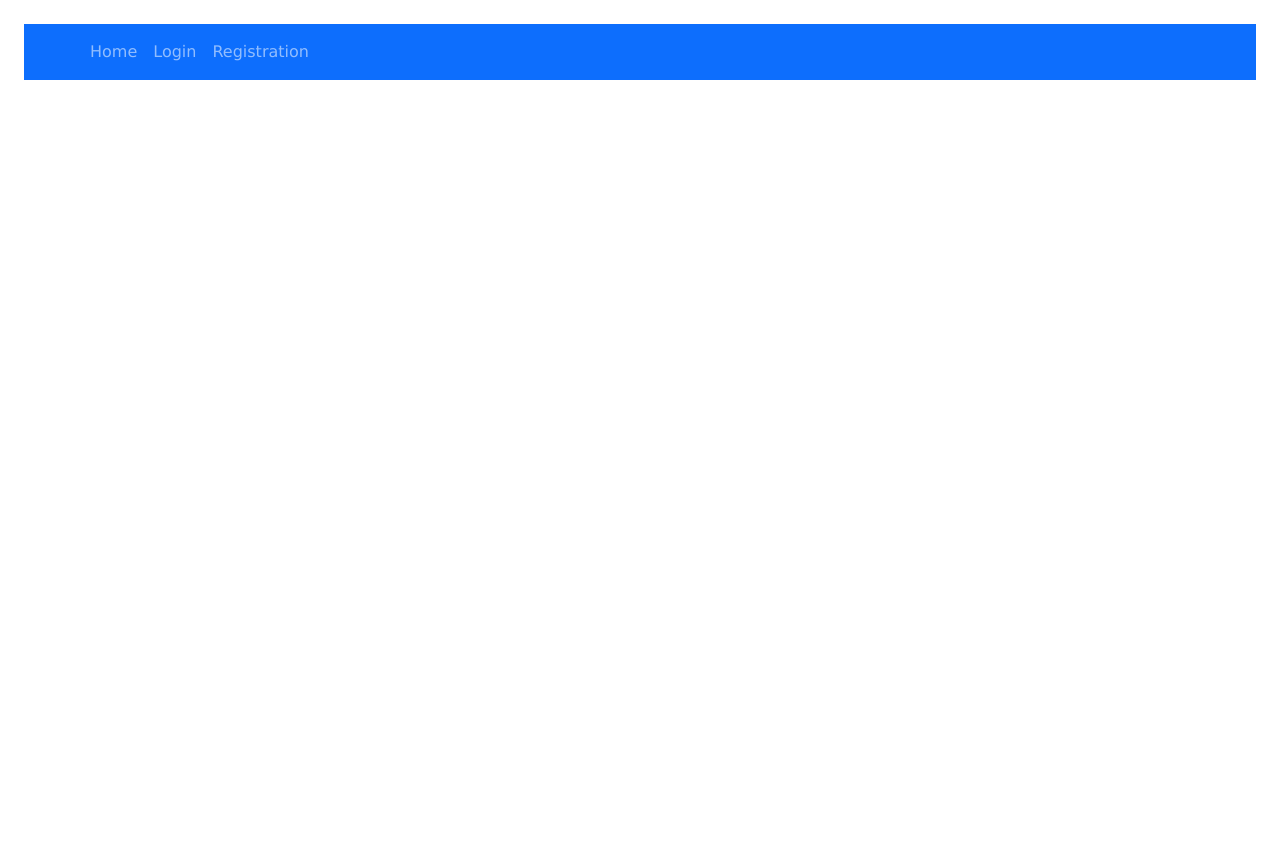
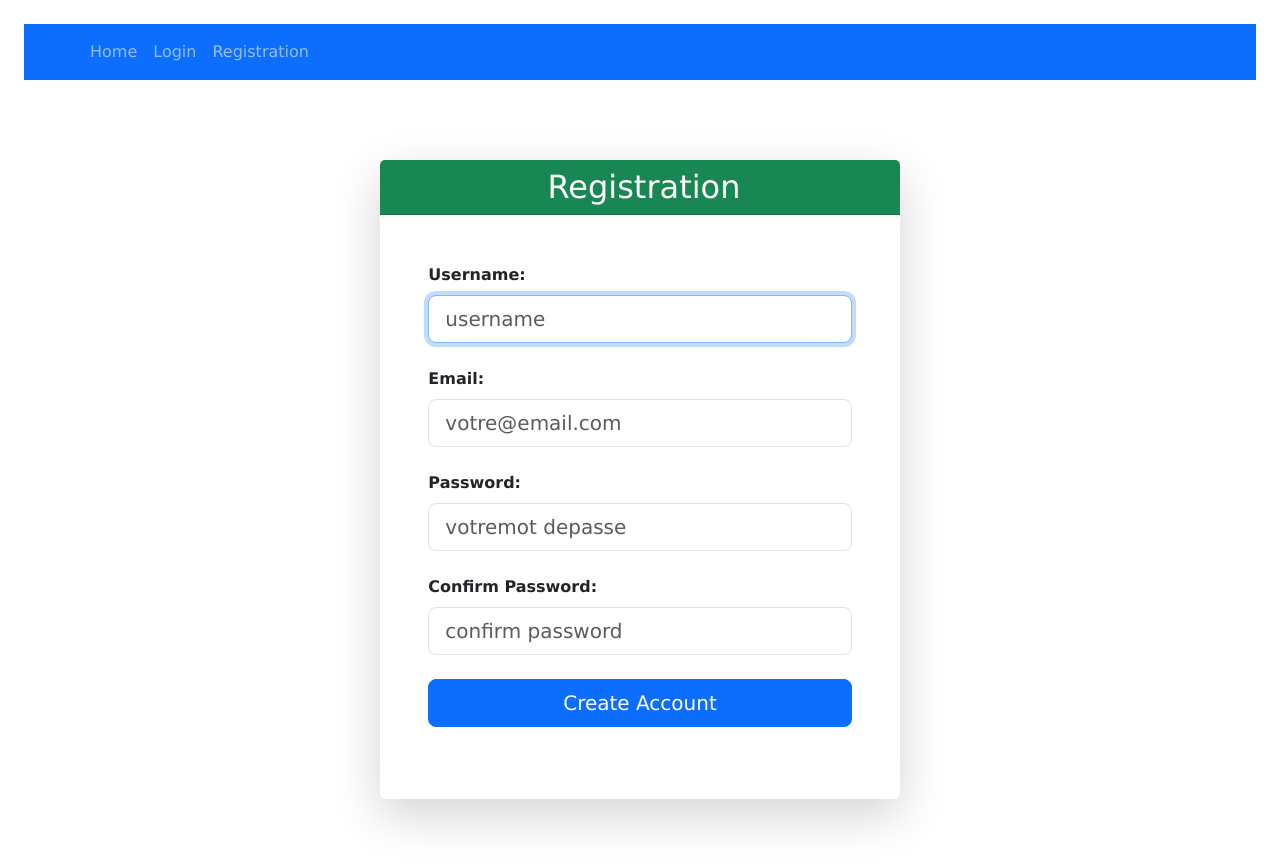
Before and after one commit to RosaBen/fullstackMyArticles, a React (Vite) app in the folder frontend/: page /registration in a window 1280 px wide. Shown: the top 866 px of the page. Before the commit the page ends 800 px from the top, so only its background shows below. Built offline with nearby package versions, Linux system fonts and the light colour scheme; no server answers.

Commit message:
added regsitration

```diff
--- a/frontend/src/components/Login.jsx
+++ b/frontend/src/components/Login.jsx
@@ -14,12 +14,13 @@ export default function Login() {
   const handleSubmit = async (e) => {
     e.preventDefault();
     setLoading(true);
-    navigate('/');
     setError('');
 
     const result = await login(email, password);
 
-    if (!result.success) {
+    if (result.success) {
+      navigate('/');
+    } else {
       setError(result.error);
     }
 
@@ -55,7 +56,7 @@ export default function Login() {
               </div>
               <div className='mb-4'>
                 <label htmlFor='password' className='form-label fw-bold'>
-                  Email:
+                  Password:
                 </label>
                 <input
                   id='password'
--- a/frontend/src/components/Registration.jsx
+++ b/frontend/src/components/Registration.jsx
@@ -1,16 +1,132 @@
+import { useState } from 'react';
+import { useNavigate } from 'react-router-dom';
 import { useAuth } from '../hooks/useAuth';
 
 export default function Registration() {
-  const { user } = useAuth();
+  const { register } = useAuth();
+  const [email, setEmail] = useState('');
+  const [password, setPassword] = useState('');
+  const [username, setUsername] = useState('');
+  const [passwordConfirmation, setPasswordConfirmation] = useState('');
+  const [error, setError] = useState('');
+  const [loading, setLoading] = useState('');
+  let navigate = useNavigate();
 
-  if (!user) return null;
+  const handleSubmit = async (e) => {
+    e.preventDefault();
+    setLoading(true);
+    setError('');
+
+    const result = await register(
+      username,
+      email,
+      password,
+      passwordConfirmation
+    );
+
+    if (result.success) {
+      navigate('/');
+    } else {
+      setError(result.error);
+    }
+
+    setLoading(false);
+  };
 
   return (
-    <div>
-      {/* <span>Welcome, {user.email}</span>
-      <button onClick={logout}>
-        Logout
-      </button> */}
+    <div className='row justify-content-center'>
+      <div className='col-md-6 col-lg-5'>
+        <div className='card shadow-lg border-0'>
+          <div className='card-header bg-success text-white text-center'>
+            <h2 className='card-title mb-0'>
+              <i className='fas fa-user-plus me-2'></i>
+              Registration
+            </h2>
+          </div>
+          <div className='card-body p-5'>
+            <form onSubmit={handleSubmit} className='needs-validation'>
+              {error && (
+                <div className='alert alert-danger' role='alert'>
+                  {error}
+                </div>
+              )}
+              <div className='mb-4'>
+                <label htmlFor='email' className='form-label fw-bold'>
+                  Username:
+                </label>
+                <input
+                  id='username'
+                  type='text'
+                  className='form-control form-control-lg'
+                  value={username}
+                  placeholder='username'
+                  onChange={(e) => setUsername(e.target.value)}
+                  autoFocus={true}
+                  autoComplete='username'
+                  required
+                />
+              </div>
+              <div className='mb-4'>
+                <label htmlFor='email' className='form-label fw-bold'>
+                  Email:
+                </label>
+                <input
+                  id='email'
+                  type='email'
+                  className='form-control form-control-lg'
+                  value={email}
+                  placeholder='votre@email.com'
+                  onChange={(e) => setEmail(e.target.value)}
+                  autoComplete='email'
+                  required
+                />
+              </div>
+              <div className='mb-4'>
+                <label htmlFor='password' className='form-label fw-bold'>
+                  Password:
+                </label>
+                <input
+                  id='password'
+                  type='password'
+                  className='form-control form-control-lg'
+                  value={password}
+                  placeholder='votremot depasse'
+                  onChange={(e) => setPassword(e.target.value)}
+                  autoComplete='current-password'
+                  required
+                />
+              </div>
+              <div className='mb-4'>
+                <label
+                  htmlFor='password-confirmation'
+                  className='form-label fw-bold'
+                >
+                  Confirm Password:
+                </label>
+                <input
+                  id='password-confirmation'
+                  type='password'
+                  className='form-control form-control-lg'
+                  value={passwordConfirmation}
+                  placeholder='confirm password'
+                  onChange={(e) => setPasswordConfirmation(e.target.value)}
+                  autoComplete='current-password'
+                  required
+                />
+              </div>
+              <div className='d-grid mb-4'>
+                <button
+                  type='submit'
+                  disabled={loading}
+                  className='btn btn-primary btn-lg'
+                >
+                  {loading ? 'Creating...' : 'Create Account'}
+                </button>
+              </div>
+            </form>
+          </div>
+        </div>
+      </div>
     </div>
   );
 }
--- a/frontend/src/contexts/AuthContext.jsx
+++ b/frontend/src/contexts/AuthContext.jsx
@@ -47,12 +47,37 @@ export const AuthProvider = ({ children }) => {
     }
   };
 
+  const register = async (username, email, password, passwordConfirmation) => {
+    try {
+      const response = await apiService.createUser(
+        username,
+        email,
+        password,
+        passwordConfirmation
+      );
+      if (response.user) {
+        return { success: true };
+      } else {
+        return {
+          success: false,
+          error: response.errors
+            ? response.errors.join(', ')
+            : response.message || 'Registration failed',
+        };
+      }
+    } catch (error) {
+      console.error('Register error:', error);
+      return { success: false, error: error.message || 'Registration failed' };
+    }
+  };
+
   const value = {
     user,
     login,
     logout,
     loading,
     isAuthenticated: !!user,
+    register,
   };
 
   return <AuthContext.Provider value={value}>{children}</AuthContext.Provider>;
--- a/frontend/src/services/api.js
+++ b/frontend/src/services/api.js
@@ -1,6 +1,7 @@
 const API_BASE_URL = 'http://127.0.0.1:3000';
 
 export const apiService = {
+  // LOGIN
   login: async (email, password) => {
     const response = await fetch(`${API_BASE_URL}/users/sign_in`, {
       method: 'POST',
@@ -13,6 +14,7 @@ export const apiService = {
     return response.json();
   },
 
+  // LOGOUT
   logout: async () => {
     const response = await fetch(`${API_BASE_URL}/users/sign_out`, {
       method: 'DELETE',
@@ -21,6 +23,7 @@ export const apiService = {
     return response.json();
   },
 
+  // GET CURRENT USER
   getCurrentUser: async () => {
     const response = await fetch(`${API_BASE_URL}/member-data`, {
       method: 'GET',
@@ -29,6 +32,30 @@ export const apiService = {
     return response.json();
   },
 
+  // REGISTER
+  createUser: async (username, email, password, passwordConfirmation) => {
+    const response = await fetch(`${API_BASE_URL}/users`, {
+      method: 'POST',
+      headers: {
+        'Content-Type': 'application/json',
+        Accept: 'application/json',
+      },
+      body: JSON.stringify({
+        user: {
+          username,
+          email,
+          password,
+          password_confirmation: passwordConfirmation,
+        },
+      }),
+      credentials: 'include',
+    });
+    const data = await response.json();
+
+    return data;
+  },
+
+  // GET ARTICLES
   getArticles: async () => {
     const response = await fetch(`${API_BASE_URL}`, {
       method: 'GET',
@@ -44,5 +71,3 @@ export const apiService = {
     return response.json();
   },
 };
-
-console.log('API Service Loaded', apiService);
```
Also changed, not shown: frontend/test-console.html (added, +24 -0 lines), 2 other files (tests, documents, lock files or other folders).
